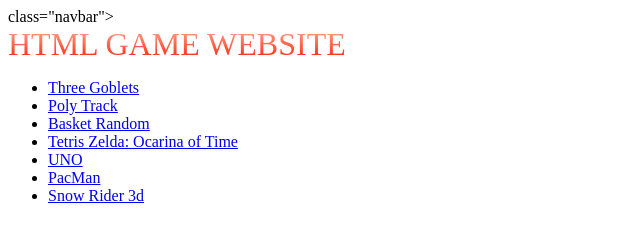
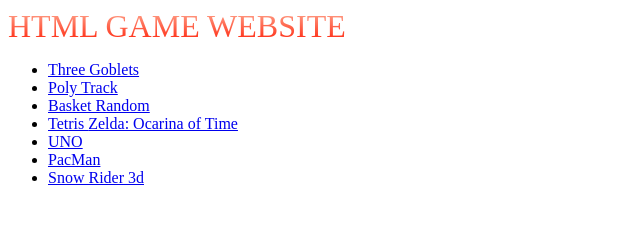
Before and after one commit to JackJack315/HTML-Game-Website, a plain HTML site: page code.html in a window 1280 px wide. Shown: the whole page, without its empty margins (0-640 px from the left). Drawn offline with Linux system fonts and the light colour scheme.

Commit message:
Add files via upload

```diff
--- a/code.html
+++ b/code.html
@@ -8,7 +8,7 @@
     <link rel="stylesheet" href="logo.css">
 </head>
 <body>
-    <nav>class="navbar">
+    <nav class="navbar">
         <div class="navbar__container">
             <a href="https://jackjack315.github.io/HTML-Game-Website/" id="navbar__logo">HTML GAME WEBSITE</a>
             <div class="navbar__toggle" id="mobile-menu">
```
Also changed, not shown: tech.html (+1 -1 lines).
